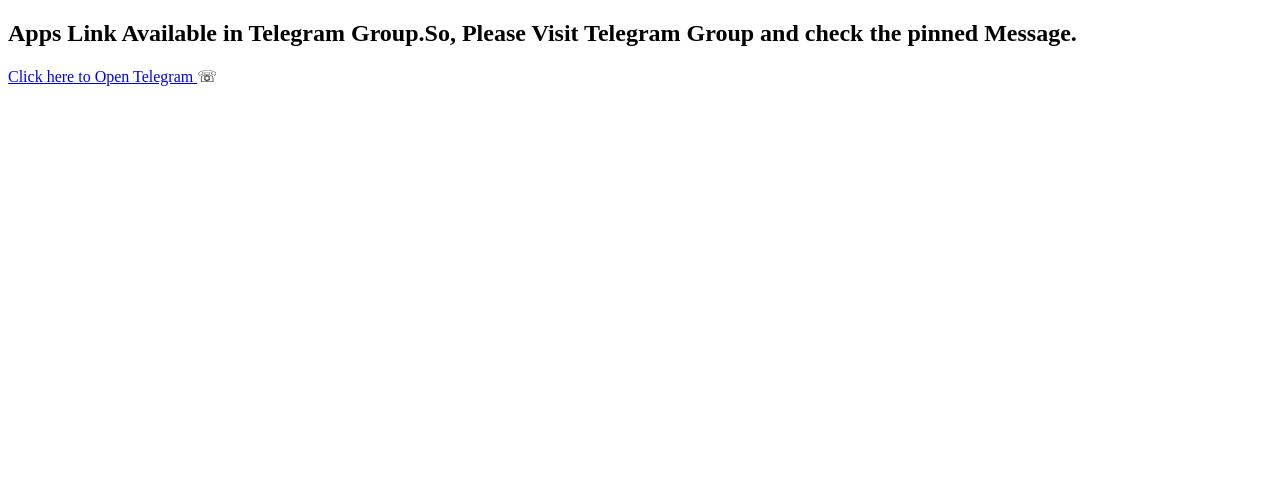
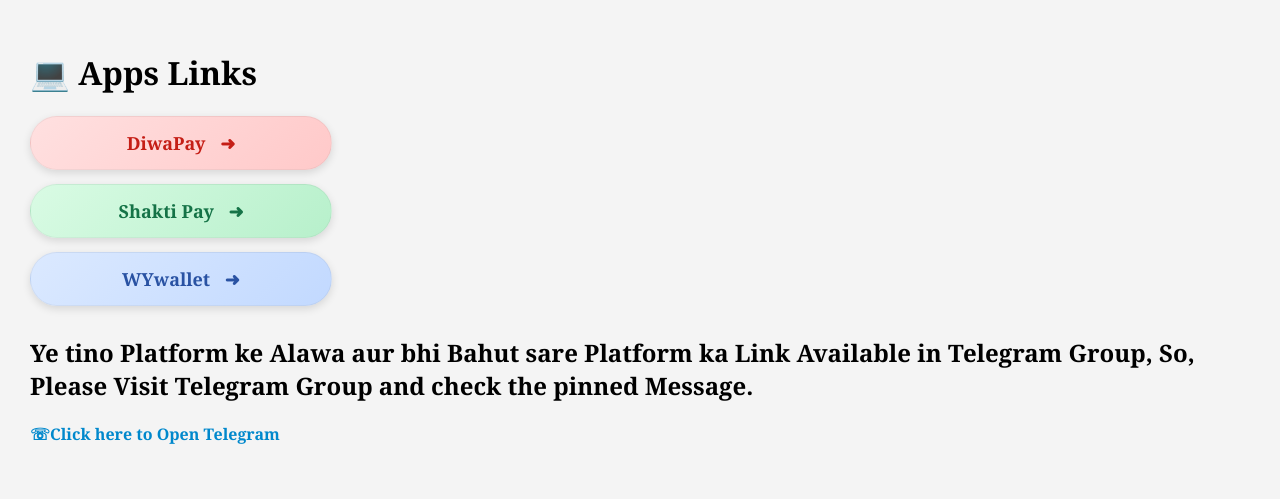
Before and after one commit to vikas-Patel0708/earninghub, a plain HTML site: page App Links.html in a window 1280 px wide. Drawn offline with Linux system fonts and the light colour scheme.

Commit message:
Change some code and add css for goog look

```diff
--- a/App Links.html
+++ b/App Links.html
@@ -1,12 +1,130 @@
 <!DOCTYPE html>
 <html lang="en">
+
 <head>
     <meta charset="UTF-8">
     <meta name="viewport" content="width=device-width, initial-scale=1.0">
     <title>Apps Links</title>
+    <style>
+        body {
+            font-family: 'Georgia', serif;
+            background: #f4f4f4;
+            padding: 30px;
+            margin: 0;
+        }
+
+        h1 {
+            display: flex;
+            align-items: center;
+            gap: 10px;
+        }
+
+        nav ul {
+            list-style: none;
+            padding: 0;
+        }
+
+        nav ul li {
+            margin: 14px 0;
+        }
+
+        .app-btn {
+            display: inline-block;
+            text-decoration: none;
+            color: #333;
+            font-size: 18px;
+            font-weight: bold;
+            padding: 14px 40px;
+            border-radius: 30px;
+            text-align: center;
+            width: 220px;
+            box-shadow: 0 3px 8px rgba(0, 0, 0, 0.12);
+            transition: all 0.3s ease;
+            border: 1px solid rgba(0,0,0,0.05);
+        }
+
+        /* Har button ka alag light/pastel color */
+        .diwapay {
+            background: linear-gradient(135deg, #ffe0e0, #ffc9c9);
+            color: #c51e16;
+        }
+
+        .shaktipay {
+            background: linear-gradient(135deg, #d9fbe4, #b7f0cb);
+            color: #157347;
+        }
+
+        .wywallet {
+            background: linear-gradient(135deg, #dbe9ff, #c2d9ff);
+            color: #2952a3;
+        }
+
+        /* Hover pe halka sa uthega aur glow karega */
+        .app-btn:hover {
+            transform: translateY(-3px) scale(1.03);
+            box-shadow: 0 6px 14px rgba(0, 0, 0, 0.18);
+            filter: brightness(1.03);
+        }
+
+        /* Click hote hi thoda dab jaye */
+        .app-btn:active {
+            transform: scale(0.97);
+        }
+
+        .app-btn::after {
+            content: "➜";
+            margin-left: 10px;
+            transition: margin-left 0.3s;
+        }
+
+        .app-btn:hover::after {
+            margin-left: 18px;
+        }
+
+        h2 {
+            margin-top: 30px;
+        }
+
+        h4 a {
+            text-decoration: none;
+            color: #0088cc;
+        }
+
+        h4 a:hover {
+            text-decoration: underline;
+        }
+    </style>
 </head>
+
 <body>
-    <h2> Apps Link Available in Telegram Group.So, Please Visit Telegram Group and check the pinned Message.</h2>
-    <a href ="https://t.me/Hubofearn"> Click here to Open Telegram </a>
+
+    <div>
+        <h1>&#128187; Apps Links</h1>
+        <nav>
+            <ul>
+                <li>
+                    <a href="https://install.diwapwork.net/#/?invite=qVgmHU" class="app-btn diwapay">
+                        <b>DiwaPay</b>
+                    </a>
+                </li>
+                <li>
+                    <a href="https://shaktipay.app/#/?invite=SWfrAz" class="app-btn shaktipay">
+                        <b>Shakti Pay</b>
+                    </a>
+                </li>
+                <li>
+                    <a href="https://wy3721.com/#/?invite=Zc4EAE" class="app-btn wywallet">
+                        <b>WYwallet</b>
+                    </a>
+                </li>
+            </ul>
+        </nav>
+    </div>
+
+    <h2>Ye tino Platform ke Alawa aur bhi Bahut sare Platform ka Link Available in Telegram Group, So, Please Visit
+        Telegram Group and check the pinned Message.</h2>
+    <h4><a href="https://t.me/Hubofearn">&#9743;Click here to Open Telegram</a></h4>
+
 </body>
-</html>&#9743;
+
+</html>
```
Also changed, not shown: index.html (+126 -18 lines).
